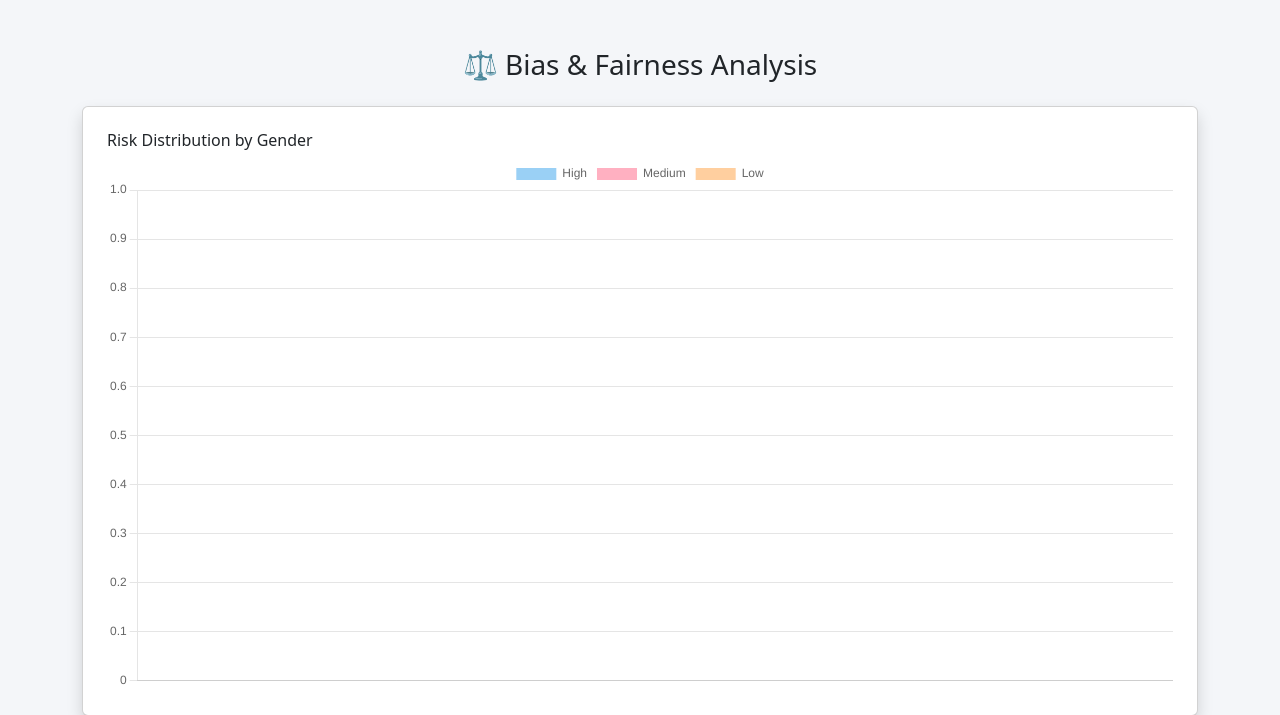
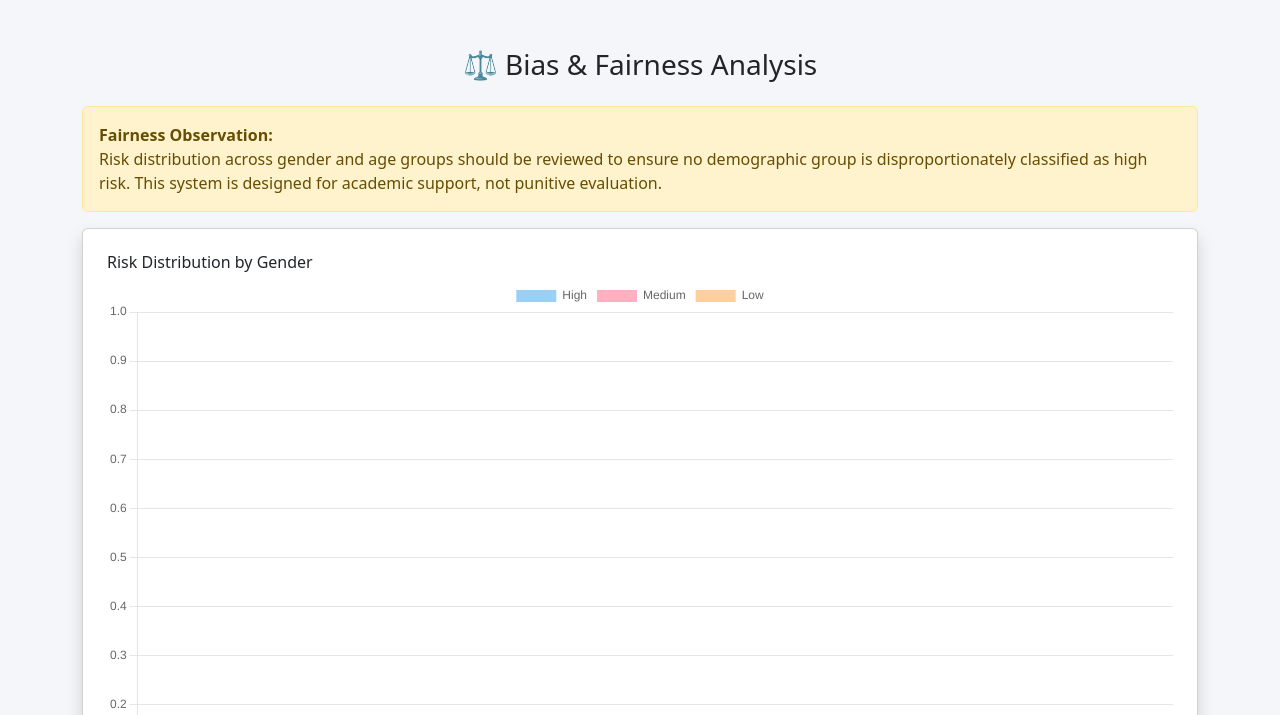
Before and after one commit to Nikki31Chaudhary/Prediciting-Student-Performance, a Flask app: template templates/fairness.html in a window 1280 px wide. Shown: the top 715 px of the page. Run offline with Flask 3, Linux system fonts and the light colour scheme; the template is opened without the code that fills it, so the values that code supplies are empty; parts of the project's set-up code (start-up, migrations or seed data) failed here and were passed over.

Commit message:
add intervention logic of fairness and classification insights

```diff
--- a/templates/fairness.html
+++ b/templates/fairness.html
@@ -12,7 +12,12 @@
 
 <h3 class="text-center mb-4">⚖️ Bias & Fairness Analysis</h3>
 
-
+<div class="alert alert-warning mt-4">
+<b>Fairness Observation:</b><br>
+Risk distribution across gender and age groups should be reviewed
+to ensure no demographic group is disproportionately classified as high risk.
+This system is designed for academic support, not punitive evaluation.
+</div>
 
 <div class="card p-4 mb-4 shadow">
     <h6>Risk Distribution by Gender</h6>
```
Also changed, not shown: templates/classification_insights.html (+7 -1 lines).
